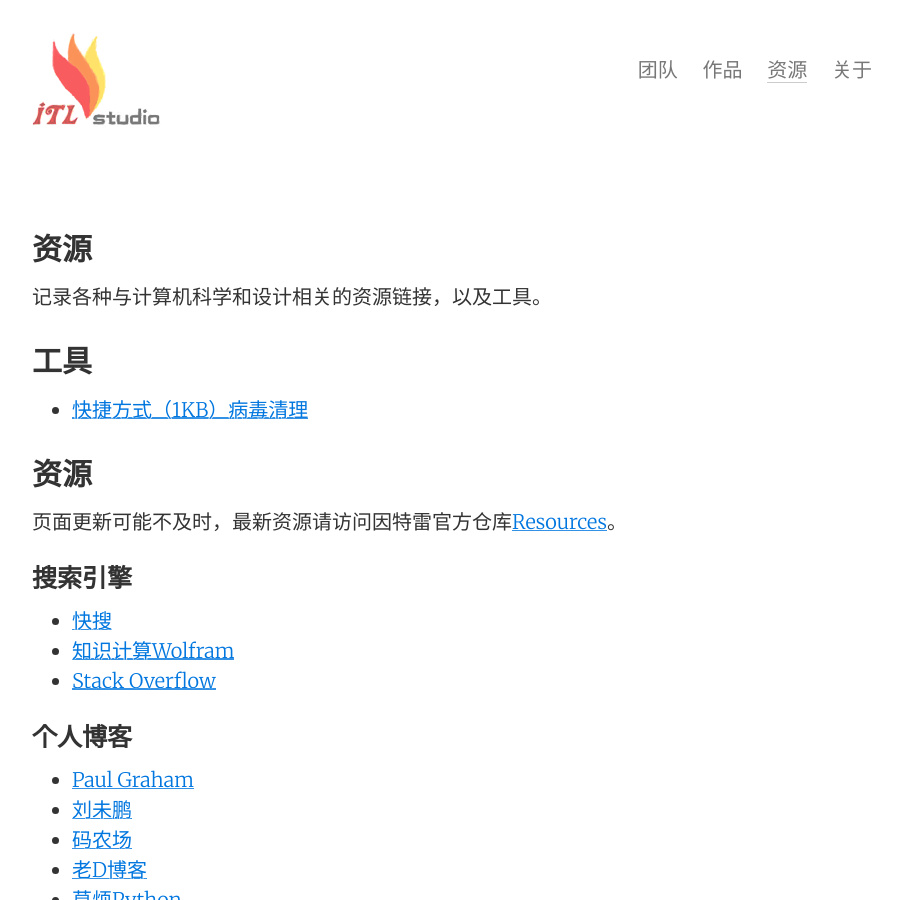
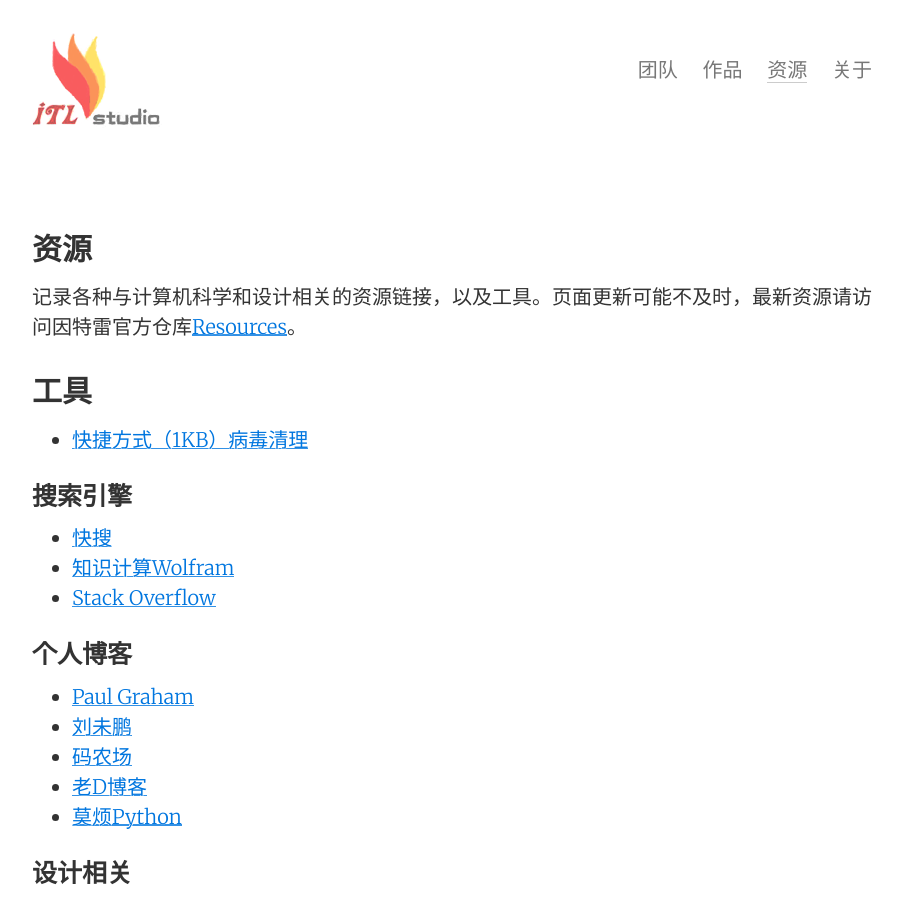
Before and after one commit to neepuitl/neepuitl.github.io, a Jekyll site: the page built from resources.md, in a window 1280 px wide and 900 px high. Shown: the whole window, without its empty margins (188-1090 px from the left). Built offline with Jekyll 4.4.1, drawn with Linux system fonts in a browser that asks for light colours.

Commit message:
Update resources

```diff
--- a/resources.md
+++ b/resources.md
@@ -5,13 +5,10 @@ permalink: /resources/
 tags: 因特雷
 ---
 
-记录各种与计算机科学和设计相关的资源链接，以及工具。
+记录各种与计算机科学和设计相关的资源链接，以及工具。页面更新可能不及时，最新资源请访问因特雷官方仓库[Resources](https://github.com/neepuitl/Resources)。
 
 ## 工具
 - [快捷方式（1KB）病毒清理](https://github.com/neepuitl/1kb-Virus-Killer)
-
-## 资源
-页面更新可能不及时，最新资源请访问因特雷官方仓库[Resources](https://github.com/neepuitl/Resources)。
 
 ### 搜索引擎
 - [快搜](http://search.chongbuluo.com/)
```
